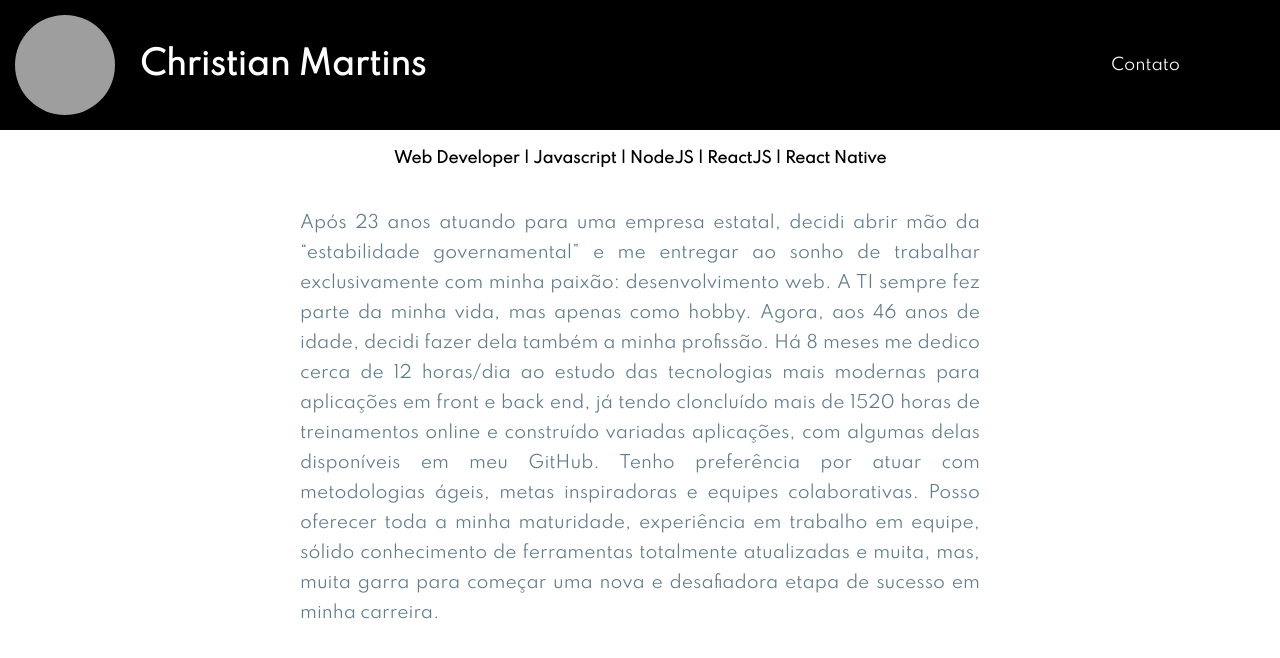
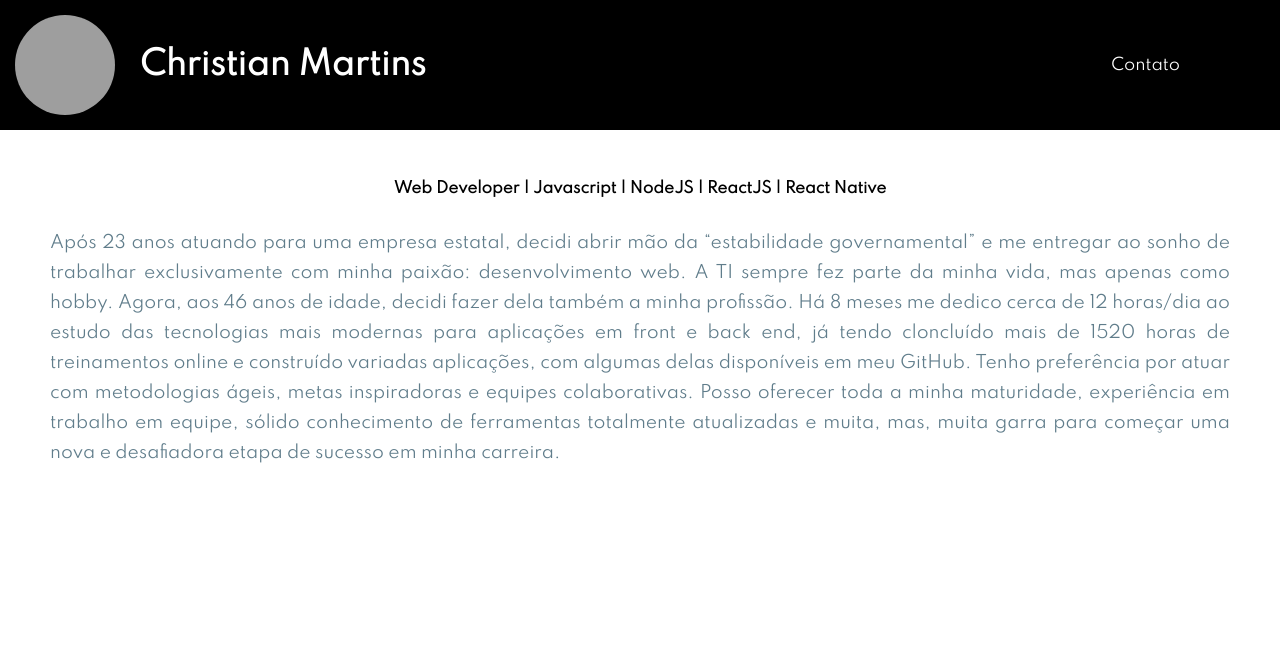
Before and after one commit to chrmartins/meusite, a React (Create React App) app: page / in a window 1280 px wide. Shown: the top 658 px of the page. Built offline with nearby package versions, Linux system fonts and the light colour scheme; grey boxes are pictures that could not be loaded.

Commit message:
margens da bio alterada

```diff
--- a/src/components/Bio/styles.js
+++ b/src/components/Bio/styles.js
@@ -2,21 +2,23 @@ import styled from 'styled-components'
 
 export const  TextBio = styled.div`
 
-  margin: 20px;
+margin: 50px;
   font-family: 'Spartan', sans-serif;
 
   h1{
+    margin-top: 40px;
     text-align: center;
     font-size: 15px;
   }
 
 
   p{
-    margin-top: 40px;
+
+    margin-top: 30px;
     text-align: justify;
     margin-left: auto;
     margin-right: auto;
-    width: 40em;
+    width: ;
     color: #607D8B;
     font-size: 17px;
     line-height: 30px;
```
